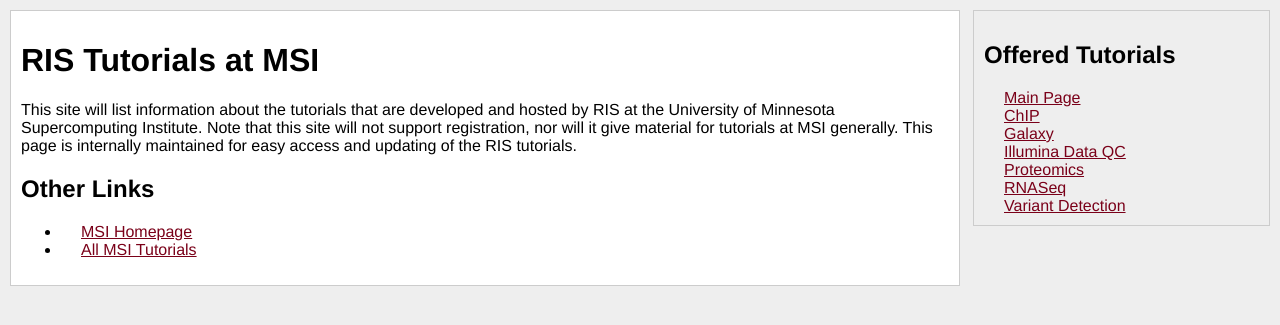
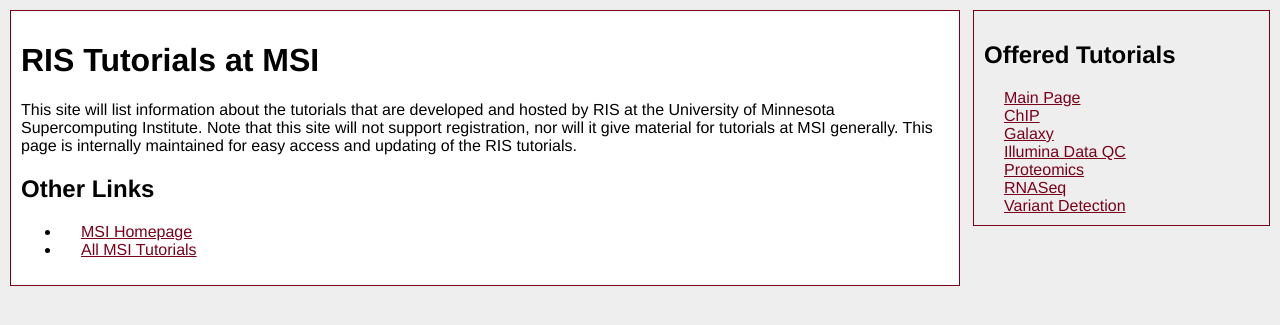
Before and after one commit to msi-ris/Tutorials, a Jekyll site: the page built from index.html, in a window 1280 px wide. Shown: the top 325 px of the page. Built offline with Jekyll 4.4.1, drawn with Linux system fonts in a browser that asks for light colours.

Commit message:
update css

```diff
--- a/css/main.css
+++ b/css/main.css
@@ -17,7 +17,7 @@ body {
     margin-right:320px;
     min-width:600px;
     padding:10px;
-    border:1px solid #ccc;
+    border:1px solid #7a0019;
     background-color:#fff;
 }
 
@@ -35,7 +35,7 @@ body {
     right:0px;
     padding:10px;
     width:275px;
-    border:1px solid #ccc;
+    border:1px solid #7a0019;
 }
 
 /* Text styling */
```
